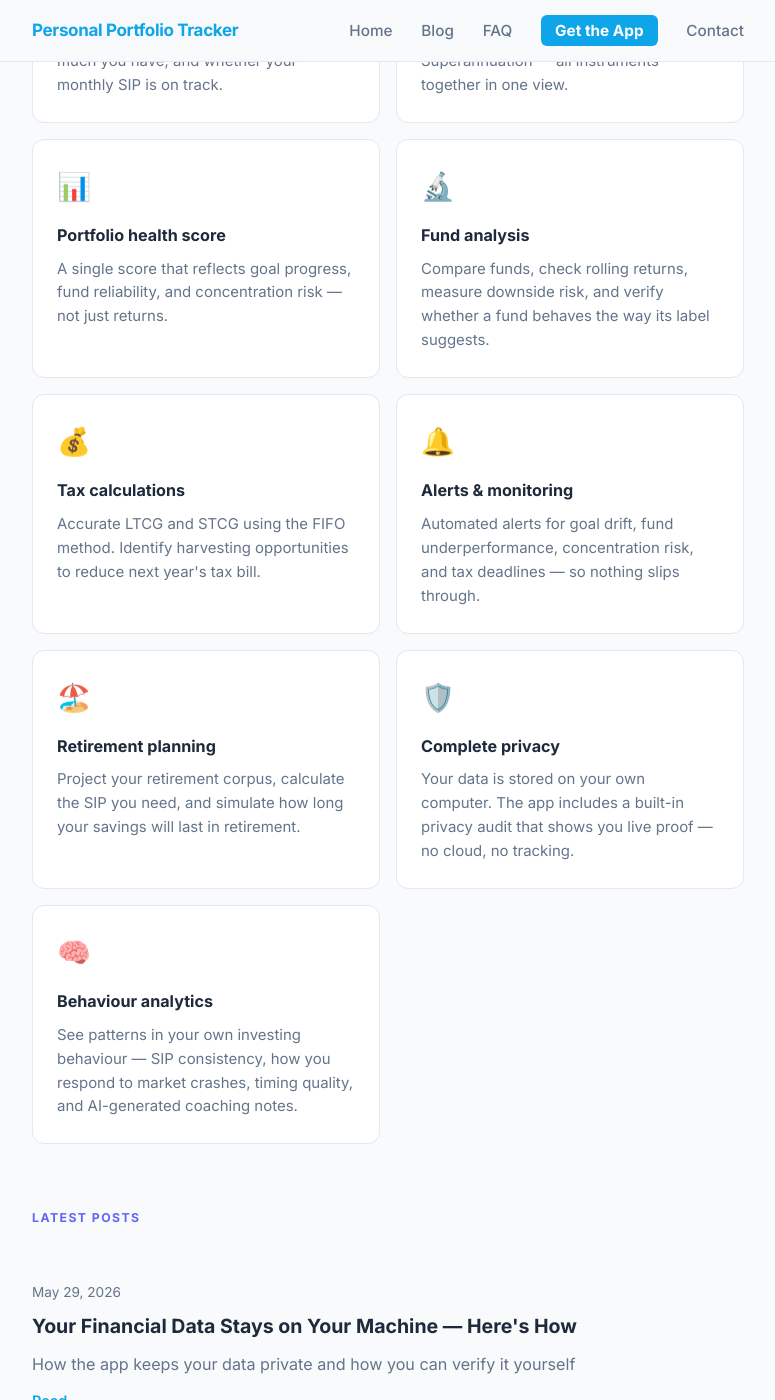
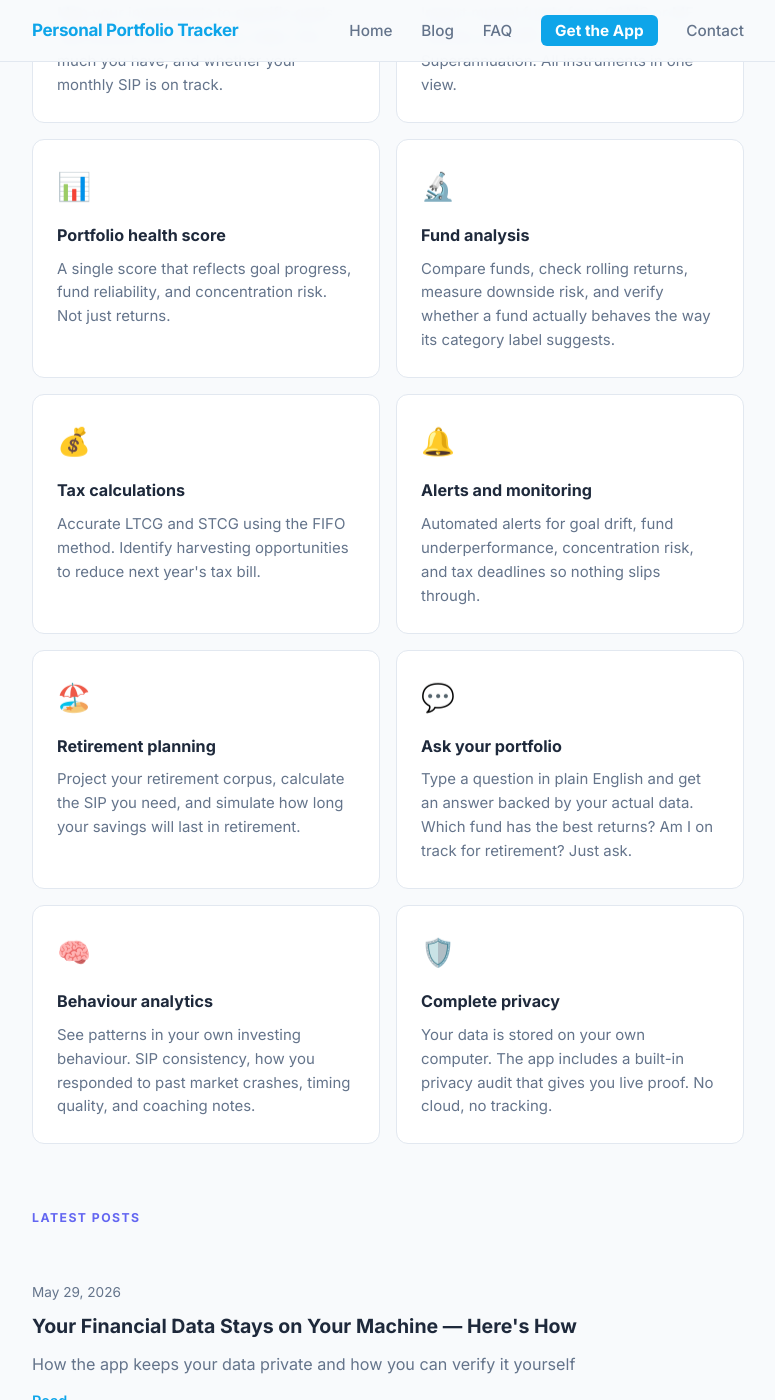
Before and after one commit to srikrishna2024/portfolio-tracker-blog, a Jekyll site: the page built from index.html, in a window 1280 px wide and 1400 px high, scrolled down 1299 px. Shown: the whole window, without its empty margins (252-1027 px from the left). Built offline with Jekyll 4.4.1, drawn with Linux system fonts in a browser that asks for light colours; some of the changed text lies outside the part shown.

Commit message:
add portfolio chat card, 10 even cards, remove em dashes throughout

```diff
--- a/index.html
+++ b/index.html
@@ -5,7 +5,7 @@ title: Personal Portfolio Tracker
 
 <section class="hero">
   <h1>Your finances.<br><span>Your machine.</span></h1>
-  <p>A financial planning app for serious Indian investors — mutual funds, EPF, NPS, PPF, goals, and tax in one place. Your data never leaves your computer.</p>
+  <p>A financial planning app for serious Indian investors. Mutual funds, EPF, NPS, PPF, goals, and tax in one place. Your data never leaves your computer.</p>
   <div class="hero-badges">
     <span class="badge">Local database</span>
     <span class="badge">No cloud sync</span>
@@ -19,7 +19,7 @@ title: Personal Portfolio Tracker
   </div>
 </section>
 
-<!-- ── How it works ─────────────────────────────────────────── -->
+<!-- How it works -->
 <div class="section-block">
   <p class="section-label">How it works</p>
   <div class="steps">
@@ -47,7 +47,7 @@ title: Personal Portfolio Tracker
   </div>
 </div>
 
-<!-- ── Feature cards ────────────────────────────────────────── -->
+<!-- Feature cards -->
 <div class="section-block">
   <p class="section-label">What you get</p>
   <div class="feature-grid">
@@ -59,17 +59,17 @@ title: Personal Portfolio Tracker
     <div class="feature-card">
       <div class="feature-icon">📥</div>
       <h3>Full portfolio import</h3>
-      <p>Import mutual funds from CAMS or MF Central, plus EPF, NPS, PPF, and Superannuation — all instruments together in one view.</p>
+      <p>Import mutual funds from CAMS or MF Central, plus EPF, NPS, PPF, and Superannuation. All instruments in one view.</p>
     </div>
     <div class="feature-card">
       <div class="feature-icon">📊</div>
       <h3>Portfolio health score</h3>
-      <p>A single score that reflects goal progress, fund reliability, and concentration risk — not just returns.</p>
+      <p>A single score that reflects goal progress, fund reliability, and concentration risk. Not just returns.</p>
     </div>
     <div class="feature-card">
       <div class="feature-icon">🔬</div>
       <h3>Fund analysis</h3>
-      <p>Compare funds, check rolling returns, measure downside risk, and verify whether a fund behaves the way its label suggests.</p>
+      <p>Compare funds, check rolling returns, measure downside risk, and verify whether a fund actually behaves the way its category label suggests.</p>
     </div>
     <div class="feature-card">
       <div class="feature-icon">💰</div>
@@ -78,8 +78,8 @@ title: Personal Portfolio Tracker
     </div>
     <div class="feature-card">
       <div class="feature-icon">🔔</div>
-      <h3>Alerts &amp; monitoring</h3>
-      <p>Automated alerts for goal drift, fund underperformance, concentration risk, and tax deadlines — so nothing slips through.</p>
+      <h3>Alerts and monitoring</h3>
+      <p>Automated alerts for goal drift, fund underperformance, concentration risk, and tax deadlines so nothing slips through.</p>
     </div>
     <div class="feature-card">
       <div class="feature-icon">🏖️</div>
@@ -87,19 +87,24 @@ title: Personal Portfolio Tracker
       <p>Project your retirement corpus, calculate the SIP you need, and simulate how long your savings will last in retirement.</p>
     </div>
     <div class="feature-card">
-      <div class="feature-icon">🛡️</div>
-      <h3>Complete privacy</h3>
-      <p>Your data is stored on your own computer. The app includes a built-in privacy audit that shows you live proof — no cloud, no tracking.</p>
+      <div class="feature-icon">💬</div>
+      <h3>Ask your portfolio</h3>
+      <p>Type a question in plain English and get an answer backed by your actual data. Which fund has the best returns? Am I on track for retirement? Just ask.</p>
     </div>
     <div class="feature-card">
       <div class="feature-icon">🧠</div>
       <h3>Behaviour analytics</h3>
-      <p>See patterns in your own investing behaviour — SIP consistency, how you respond to market crashes, timing quality, and AI-generated coaching notes.</p>
+      <p>See patterns in your own investing behaviour. SIP consistency, how you responded to past market crashes, timing quality, and coaching notes.</p>
+    </div>
+    <div class="feature-card">
+      <div class="feature-icon">🛡️</div>
+      <h3>Complete privacy</h3>
+      <p>Your data is stored on your own computer. The app includes a built-in privacy audit that gives you live proof. No cloud, no tracking.</p>
     </div>
   </div>
 </div>
 
-<!-- ── Latest posts ──────────────────────────────────────────── -->
+<!-- Latest posts -->
 <div class="section-block">
   <p class="section-label">Latest posts</p>
   <ul class="post-list">
```
Also changed, not shown: other parts of index.html (+2 -2 lines), faq/index.html (+8 -8 lines).
